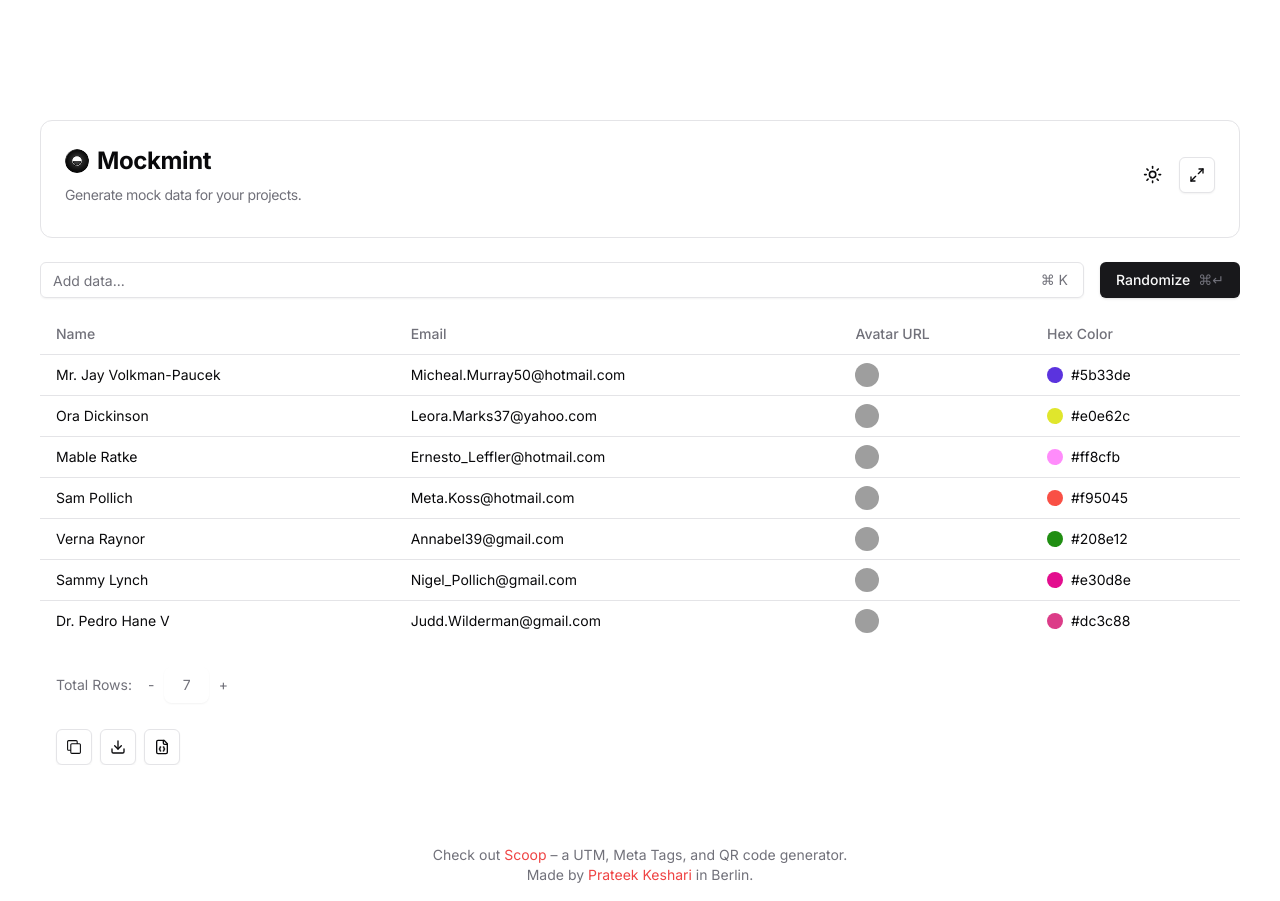
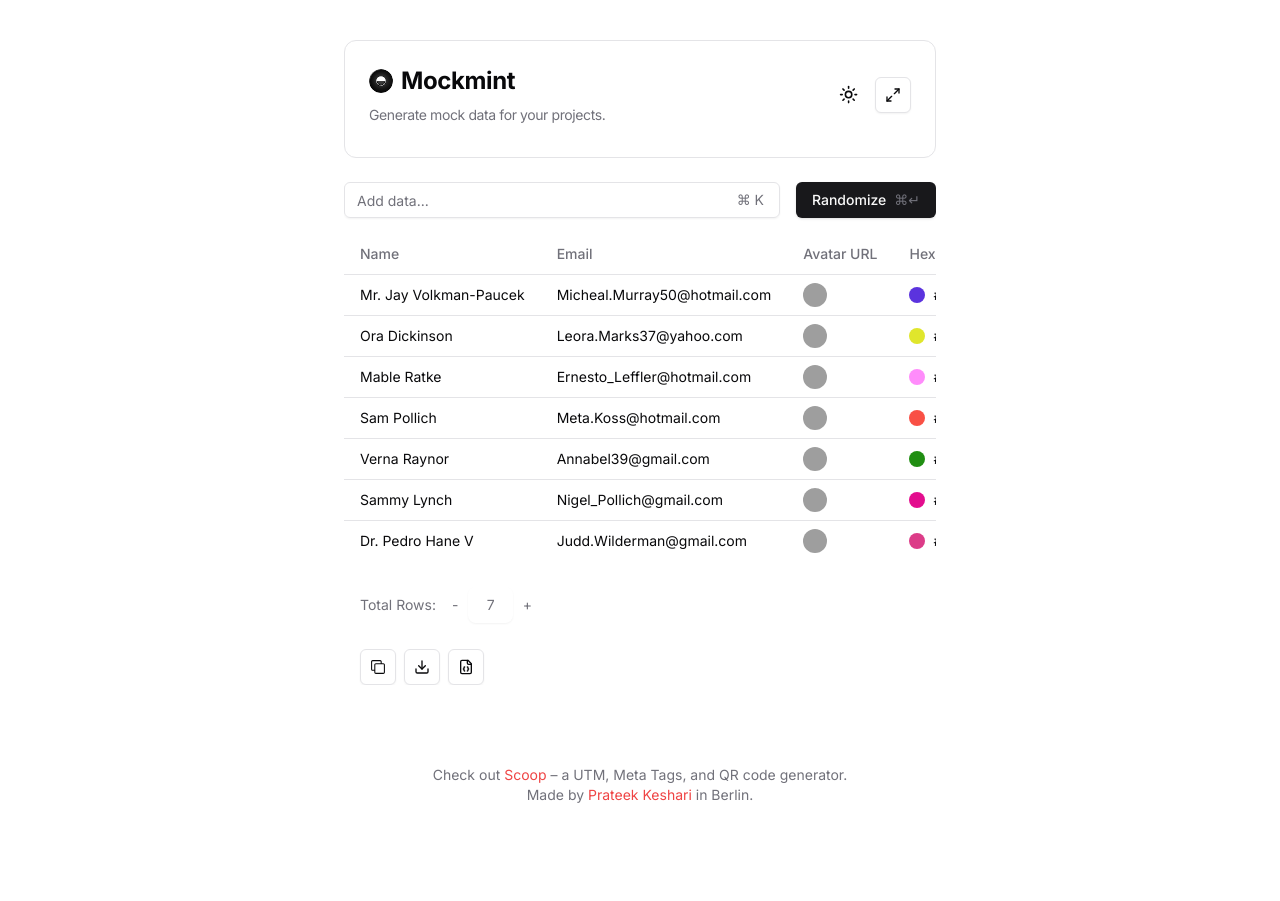
Before and after one commit to prateekkeshari/mockmint, a Next.js app: page / in a window 1280 px wide. After the commit the page ends 821 px from the top, so only its background shows below. Built offline with nearby package versions, Linux system fonts and the light colour scheme; grey boxes are pictures that could not be loaded.

Commit message:
desktop height fix

```diff
--- a/src/app/page.tsx
+++ b/src/app/page.tsx
@@ -90,18 +90,17 @@ export default function Home() {
   return (
     <TooltipProvider>
       <motion.main
-        className={`flex flex-col min-h-screen bg-background text-foreground ${isMaximized ? 'p-0' : 'p-4 sm:p-10'}`}
+        className="flex flex-col h-screen bg-background text-foreground"
         initial={{ opacity: 0 }}
         animate={{ opacity: 1 }}
         exit={{ opacity: 0 }}
         transition={{ duration: 0.5 }}
       >
         <motion.div
-          className={`${isMaximized ? 'w-full h-full' : 'w-full max-w-3xl mx-auto'} flex flex-col flex-grow ${isMaximized ? 'p-4' : 'p-4 sm:p-10'}`}
+          className={`${isMaximized ? 'w-full h-full' : 'w-full max-w-2xl mx-auto'} flex flex-col flex-grow ${isMaximized ? 'p-4' : 'p-4 sm:p-10'}`}
           layout
           transition={{ duration: 0.3, ease: "easeInOut" }}
         >
-        </motion.div>
           {!isMaximized && (
             <Card className="shadow-xs">
               <CardHeader>
@@ -178,8 +177,7 @@ export default function Home() {
                 }}
                 style={{
                   width: '100%',
-                height: isMaximized ? '100vh' : '60vh',
-                maxHeight: isMaximized ? '100vh' : '60vh',
+                  height: '100%',
                   backdropFilter: 'blur(50px)',
                 }}
               >
@@ -221,14 +219,15 @@ export default function Home() {
               </motion.div>
             </AnimatePresence>
           </motion.div>
-      </motion.main>
+        </motion.div>
         {!isMaximized && (
-        <footer className="w-full p-4 text-sm text-muted-foreground text-center bg-background mt-auto">
+          <footer className="w-full p-4 text-sm text-muted-foreground text-center bg-background">
             Check out <a href="https://scoop.prateekkeshari.com" target="_blank" rel="noopener noreferrer" className="text-red-500 hover:text-[#FE6228] transition-colors duration-200">Scoop</a> – a UTM, Meta Tags, and QR code generator.
             <br />
             Made by <a href="https://prateekkeshari.com" target="_blank" rel="noopener noreferrer" className="text-red-500 hover:text-[#FE6228] transition-colors duration-200">Prateek Keshari</a> in Berlin.
           </footer>
         )}
+      </motion.main>
       <Toaster />
     </TooltipProvider>
   )
```
Lines whose indentation alone changed are shown as unchanged.
